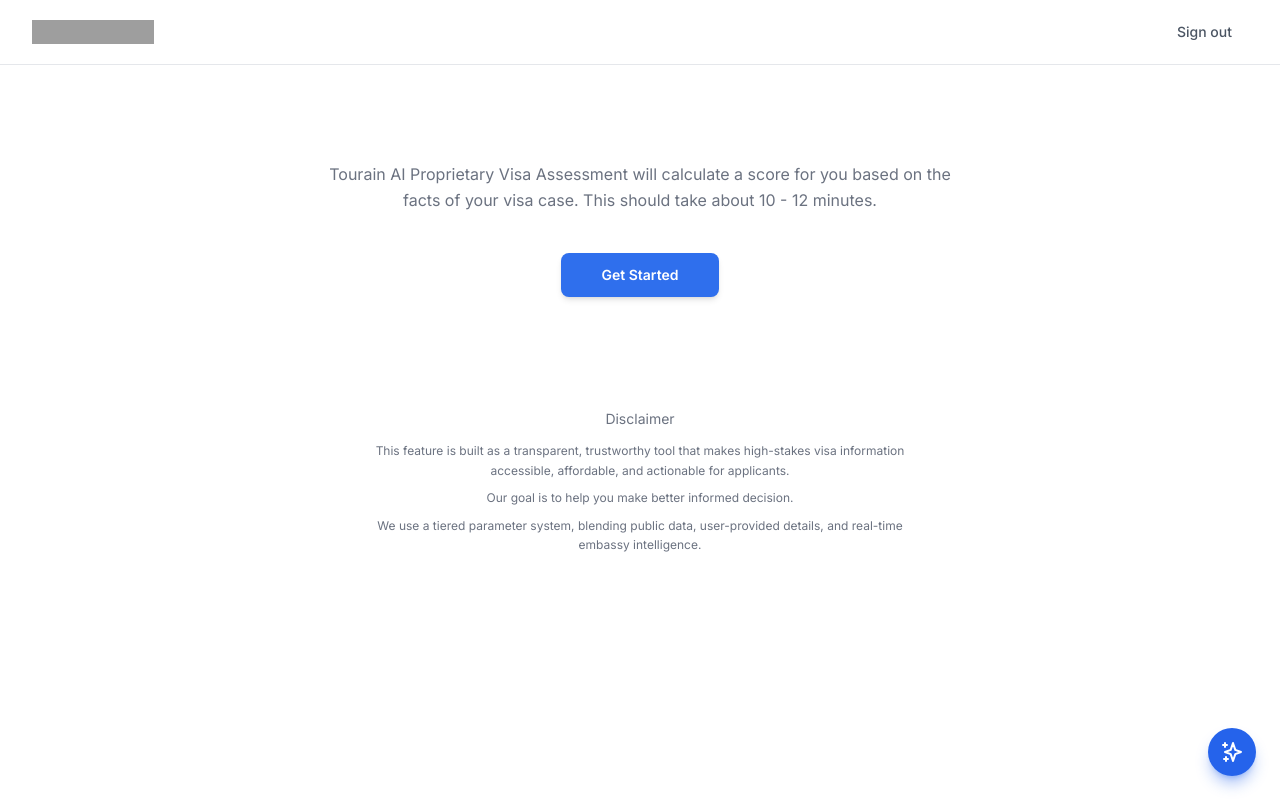
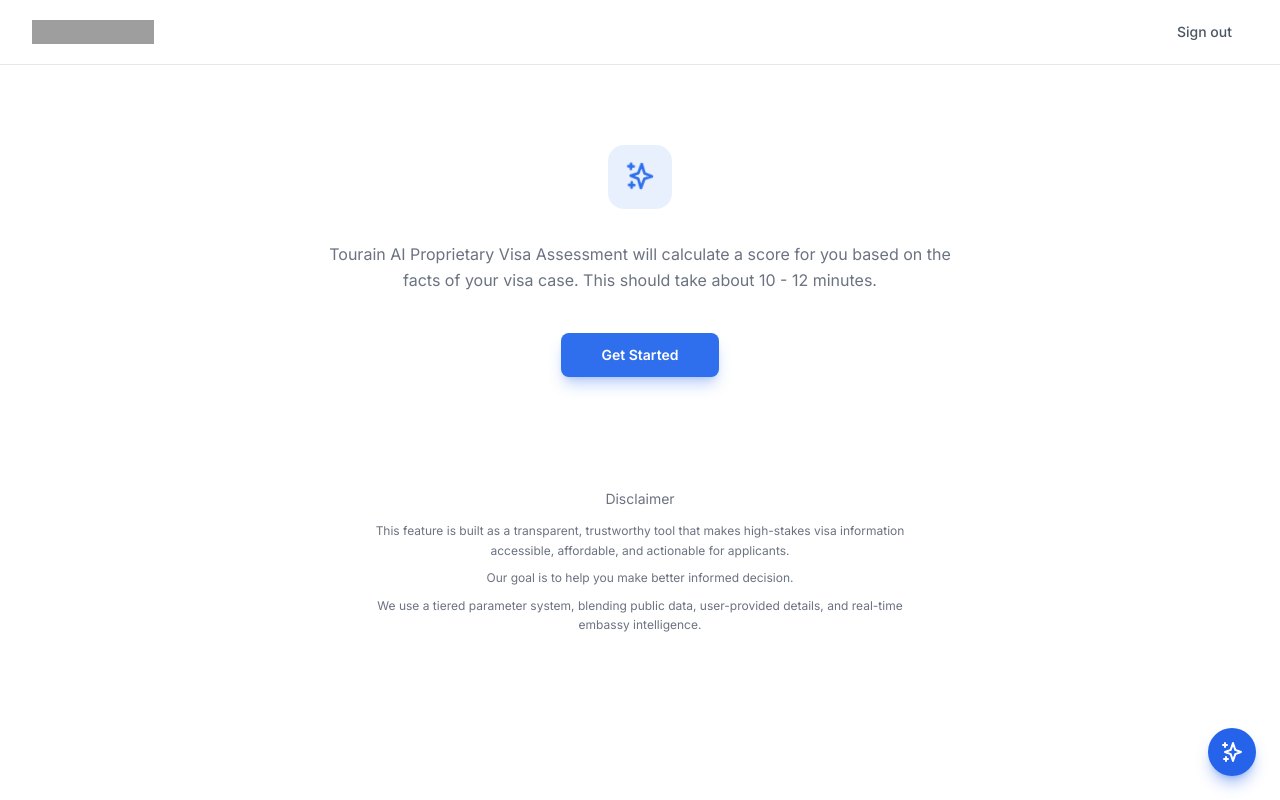
Before and after one commit to Hunchojoe19/Travelorer, a React (Vite) app: page /evaluate in a window 1280 px wide. Built offline with nearby package versions, Linux system fonts and the light colour scheme; no server answers; sample sign-in values are in the browser's storage; grey boxes are pictures that could not be loaded; the HTML template or start-up script is replaced by a standard one.

Commit message:
feat: enhance animations and visual effects in evaluation, login, and profile wizard pages

```diff
--- a/src/pages/EvaluateIntro.jsx
+++ b/src/pages/EvaluateIntro.jsx
@@ -1,6 +1,7 @@
 import React from 'react';
 import { motion } from 'framer-motion';
 import { useNavigate } from 'react-router-dom';
+import { HiOutlineSparkles } from 'react-icons/hi';
 import AppHeader from '../components/app/AppHeader';
 import AiFab from '../components/app/AiFab';
 
@@ -9,24 +10,51 @@ export default function EvaluateIntro() {
     return (
         <div className="min-h-screen bg-white">
             <AppHeader />
-            <main className="mx-auto flex max-w-2xl flex-col items-center px-6 pb-24 pt-24 text-center">
+            <main className="mx-auto flex max-w-2xl flex-col items-center px-6 pb-24 pt-20 text-center">
+                <motion.div
+                    initial={{ scale: 0, rotate: -45 }}
+                    animate={{ scale: 1, rotate: 0 }}
+                    transition={{ type: 'spring', stiffness: 220, damping: 14, delay: 0.2 }}
+                    className="mb-8 flex h-16 w-16 items-center justify-center rounded-2xl bg-[#2F6FED]/10 text-[#2F6FED]"
+                    aria-hidden="true"
+                >
+                    <motion.span animate={{ y: [0, -4, 0], rotate: [0, 8, 0] }} transition={{ duration: 3, repeat: Infinity, ease: 'easeInOut' }}>
+                        <HiOutlineSparkles className="h-8 w-8" />
+                    </motion.span>
+                </motion.div>
                 <motion.p
                     initial={{ opacity: 0, y: 12 }}
                     animate={{ opacity: 1, y: 0 }}
+                    transition={{ delay: 0.35, duration: 0.5 }}
                     className="text-base leading-relaxed text-gray-500"
                 >
                     Tourain AI Proprietary Visa Assessment will calculate a score for you based on the facts of your visa
                     case. This should take about 10 - 12 minutes.
                 </motion.p>
-                <button
+                <motion.button
                     type="button"
                     onClick={() => navigate('/evaluate/profile')}
-                    className="mt-10 rounded-lg bg-[#2F6FED] px-10 py-3 text-sm font-semibold text-white shadow-md transition-colors hover:bg-[#245ad0]"
+                    initial={{ opacity: 0, y: 12 }}
+                    animate={{ opacity: 1, y: 0 }}
+                    transition={{ delay: 0.55 }}
+                    whileHover={{ scale: 1.05 }}
+                    whileTap={{ scale: 0.97 }}
+                    className="relative mt-10 overflow-hidden rounded-lg bg-[#2F6FED] px-10 py-3 text-sm font-semibold text-white shadow-lg shadow-[#2F6FED]/30"
                 >
-                    Get Started
-                </button>
+                    <motion.span
+                        aria-hidden="true"
+                        className="absolute inset-y-0 -left-1/2 w-1/3 -skew-x-12 bg-white/30"
+                        animate={{ left: ['-50%', '150%'] }}
+                        transition={{ duration: 1.6, repeat: Infinity, repeatDelay: 2.4, ease: 'easeInOut' }}
+                    />
+                    <span className="relative">Get Started</span>
+                </motion.button>
 
-                <section className="mt-28 max-w-xl text-xs leading-relaxed text-gray-500" aria-labelledby="disclaimer-title">
+                <motion.section
+                    initial={{ opacity: 0 }}
+                    animate={{ opacity: 1 }}
+                    transition={{ delay: 0.8, duration: 0.6 }}
+                    className="mt-28 max-w-xl text-xs leading-relaxed text-gray-500" aria-labelledby="disclaimer-title">
                     <h2 id="disclaimer-title" className="mb-3 text-sm text-gray-500">
                         Disclaimer
                     </h2>
@@ -39,7 +67,7 @@ export default function EvaluateIntro() {
                         We use a tiered parameter system, blending public data, user-provided details, and real-time
                         embassy intelligence.
                     </p>
-                </section>
+                </motion.section>
             </main>
             <AiFab />
         </div>
```
